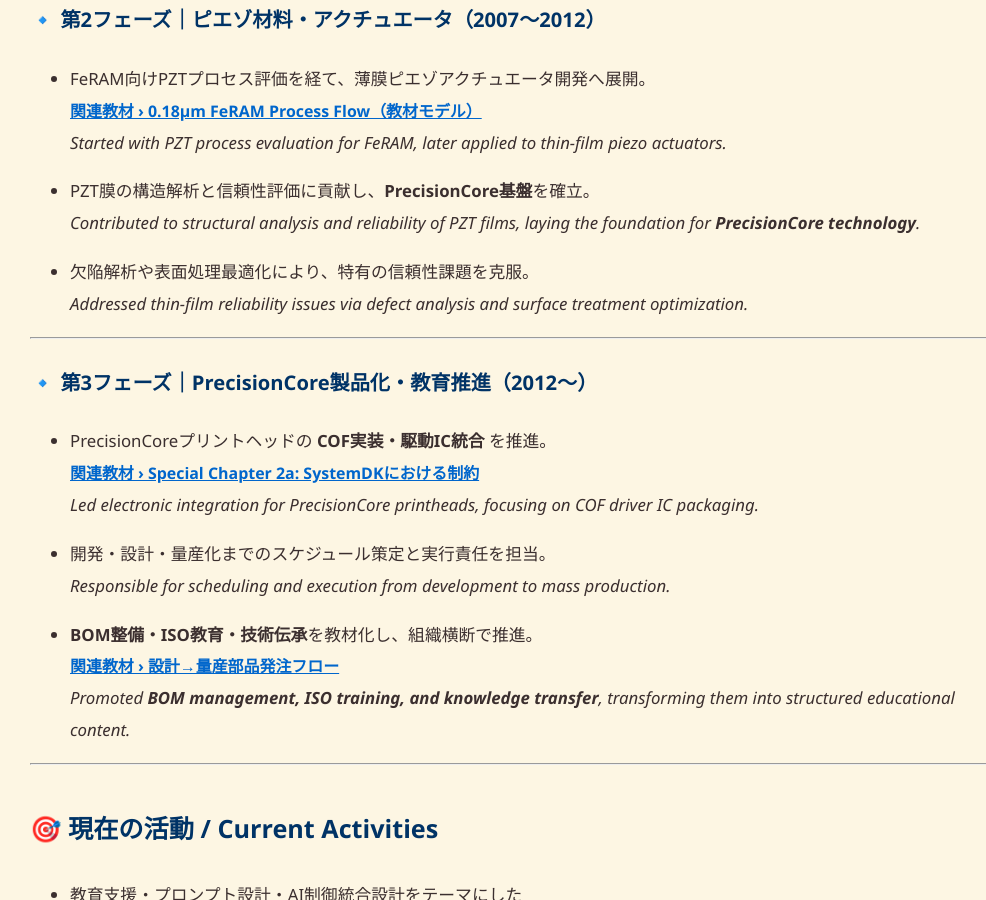
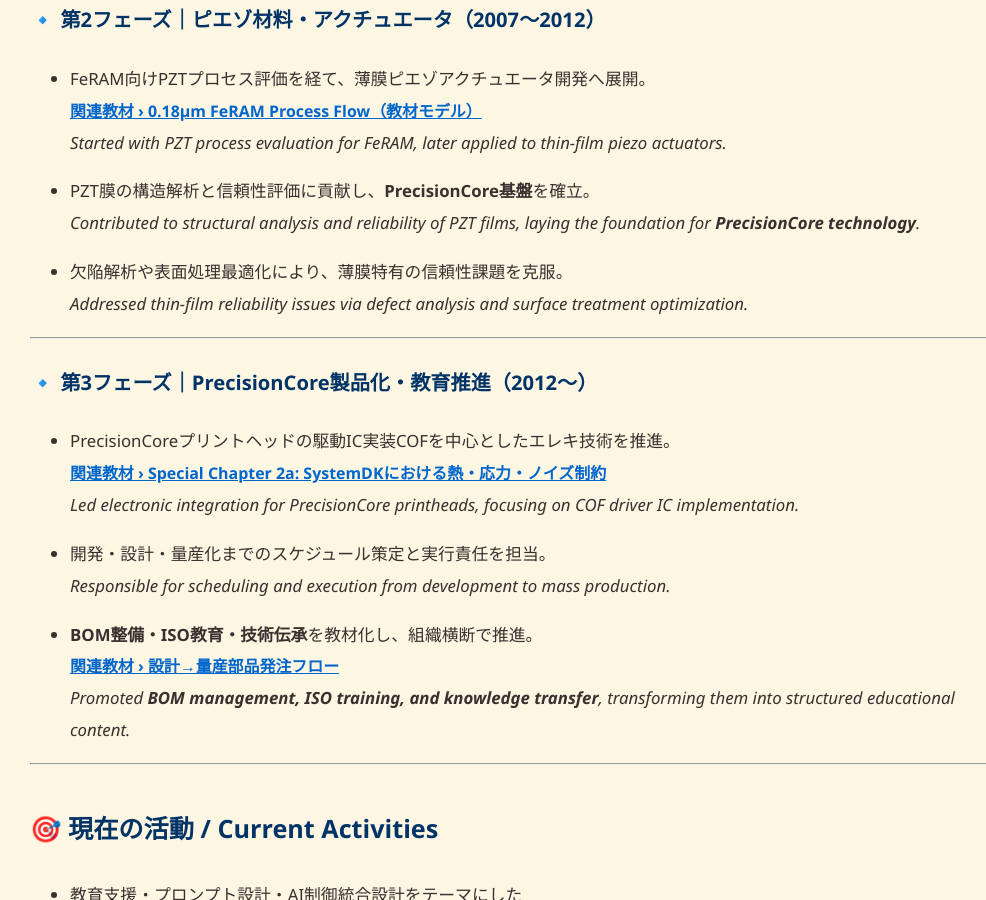
Before and after one commit to Samizo-AITL/Samizo-AITL.github.io, a Jekyll site: the page built from about/career-summary/index.md, in a window 1280 px wide and 900 px high, scrolled down 1452 px. Shown: the whole window, without its empty margins (120-1106 px from the left). Built offline with Jekyll 4.4.1, drawn with Linux system fonts in a browser that asks for light colours.

Commit message:
Update index.md

```diff
--- a/about/career-summary/index.md
+++ b/about/career-summary/index.md
@@ -58,15 +58,15 @@
 - PZT膜の構造解析と信頼性評価に貢献し、**PrecisionCore基盤**を確立。
   *Contributed to structural analysis and reliability of PZT films, laying the foundation for **PrecisionCore technology**.*
 
-- 欠陥解析や表面処理最適化により、特有の信頼性課題を克服。
+- 欠陥解析や表面処理最適化により、薄膜特有の信頼性課題を克服。
   *Addressed thin-film reliability issues via defect analysis and surface treatment optimization.*
 
 ---
 
 ### 🔹 第3フェーズ｜PrecisionCore製品化・教育推進（2012〜）
-- PrecisionCoreプリントヘッドの **COF実装・駆動IC統合** を推進。
-  [関連教材 › Special Chapter 2a: SystemDKにおける制約](https://samizo-aitl.github.io/Edusemi-v4x/f_chapter2a_systemdk/)
-  *Led electronic integration for PrecisionCore printheads, focusing on COF driver IC packaging.*
+- PrecisionCoreプリントヘッドの駆動IC実装COFを中心としたエレキ技術を推進。
+  [関連教材 › Special Chapter 2a: SystemDKにおける熱・応力・ノイズ制約](https://samizo-aitl.github.io/Edusemi-v4x/f_chapter2a_systemdk/)
+  *Led electronic integration for PrecisionCore printheads, focusing on COF driver IC implementation.*
 
 - 開発・設計・量産化までのスケジュール策定と実行責任を担当。
   *Responsible for scheduling and execution from development to mass production.*
```
